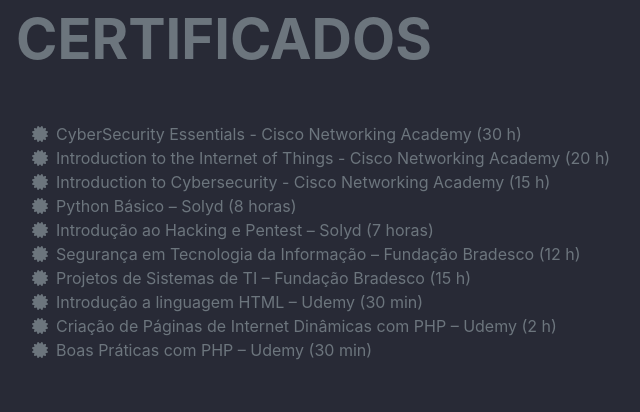
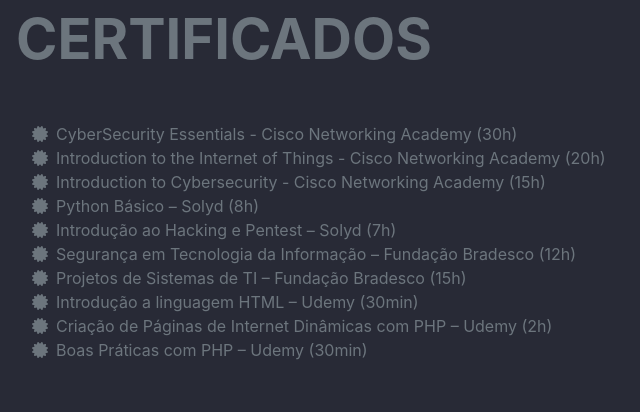
Before and after one commit to Eduardo-Lopes-Santos/web_curriculo, a plain HTML site: page index.html in a window 1280 px wide. Shown: the part 3420-3832 px from the top of the page, 304-944 px from the left. Drawn offline with nearby package versions, Linux system fonts and the light colour scheme; a web font is replaced by a local one.

Commit message:
Update index.html

```diff
--- a/index.html
+++ b/index.html
@@ -120,43 +120,43 @@
                     <ul class="fa-ul mb-0">
                         <li>
                             <span class="fa-li"><i class="fa fa-certificate"></i></span>
-                            CyberSecurity Essentials - Cisco Networking Academy (30 h)
+                            CyberSecurity Essentials - Cisco Networking Academy (30h)
                         </li>
                         <li>
                             <span class="fa-li"><i class="fa fa-certificate"></i></span>
-                            Introduction to the Internet of Things - Cisco Networking Academy (20 h)
+                            Introduction to the Internet of Things - Cisco Networking Academy (20h)
                         </li>
                         <li>
                             <span class="fa-li"><i class="fa fa-certificate"></i></span>
-                            Introduction to Cybersecurity - Cisco Networking Academy (15 h)
+                            Introduction to Cybersecurity - Cisco Networking Academy (15h)
                         </li>
                         <li>
                             <span class="fa-li"><i class="fa fa-certificate"></i></span>
-                            Python Básico – Solyd (8 horas)
+                            Python Básico – Solyd (8h)
                         </li>
                         <li>
                             <span class="fa-li"><i class="fa fa-certificate"></i></span>
-                            Introdução ao Hacking e Pentest – Solyd (7 horas)
+                            Introdução ao Hacking e Pentest – Solyd (7h)
                         </li>
                         <li>
                             <span class="fa-li"><i class="fa fa-certificate"></i></span>
-                            Segurança em Tecnologia da Informação – Fundação Bradesco (12 h)
+                            Segurança em Tecnologia da Informação – Fundação Bradesco (12h)
                         </li>
                         <li>
                             <span class="fa-li"><i class="fa fa-certificate"></i></span>
-                            Projetos de Sistemas de TI – Fundação Bradesco (15 h)
+                            Projetos de Sistemas de TI – Fundação Bradesco (15h)
                         </li>
                         <li>
                             <span class="fa-li"><i class="fa fa-certificate"></i></span>
-                            Introdução a linguagem HTML – Udemy (30 min)
+                            Introdução a linguagem HTML – Udemy (30min)
                         </li>
                         <li>
                             <span class="fa-li"><i class="fa fa-certificate"></i></span>
-                            Criação de Páginas de Internet Dinâmicas com PHP – Udemy (2 h)
+                            Criação de Páginas de Internet Dinâmicas com PHP – Udemy (2h)
                         </li>
                         <li>
                             <span class="fa-li"><i class="fa fa-certificate"></i></span>
-                            Boas Práticas com PHP – Udemy (30 min)
+                            Boas Práticas com PHP – Udemy (30min)
                         </li>
                     </ul>
                 </div>
```
